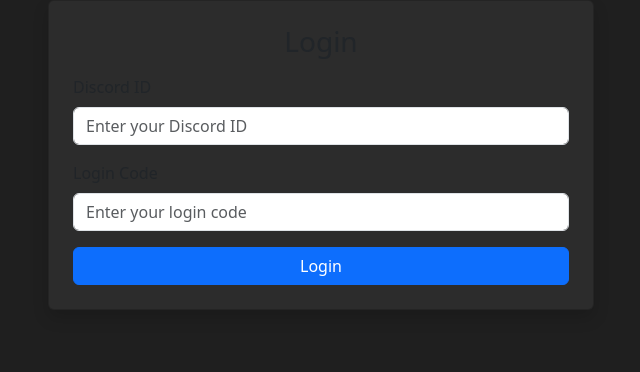
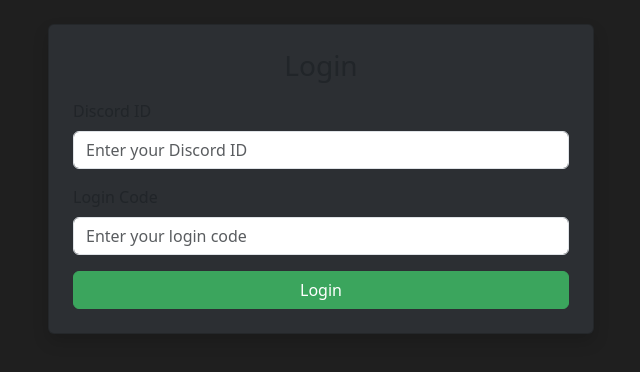
Before and after one commit to sh3lock69/owo-gamble, a Flask app: page /login in a window 1280 px wide. Shown: the part 56-428 px from the top of the page, without its empty margins (319-959 px from the left). Run offline with Flask 2, Linux system fonts and the light colour scheme.

Commit message:
Update styles.css

```diff
--- a/static/styles.css
+++ b/static/styles.css
@@ -1,14 +1,9 @@
-/* Remove default margin from the container on index page to go full screen */
-body > .container {
-  margin-top: 0 !important;
-}
-
-/* Full carousel container: fill viewport height */
+/* Full carousel container */
 .full-carousel-container {
   margin: 0;
   padding: 0;
   width: 100%;
-  height: calc(100vh - 56px); /* subtract navbar height (~56px) */
+  height: calc(100vh - 56px); /* Subtract navbar height */
   overflow: hidden;
 }
 
@@ -18,22 +13,29 @@
   height: 100%;
 }
 
-/* Make images cover the full container without stretching */
 .carousel-image {
   object-fit: cover;
   object-position: center;
   height: 100%;
 }
 
-/* Dark background, white text */
+/* General styles */
 body {
   background-color: #1f1f1f;
   color: #ddd;
 }
 
-/* Navbar & Cards */
-.navbar, .card {
-  background-color: #2c2c2c;
+.navbar, .card, .carousel-caption {
+  background-color: #2c2f33;
+}
+
+.carousel-caption h5, .carousel-caption p {
+  text-shadow: 1px 1px 2px #000;
+}
+
+.btn-primary, .btn-success {
+  background-color: #3ba55d;
+  border-color: #3ba55d;
 }
 
 /* Mines game tiles */
```
